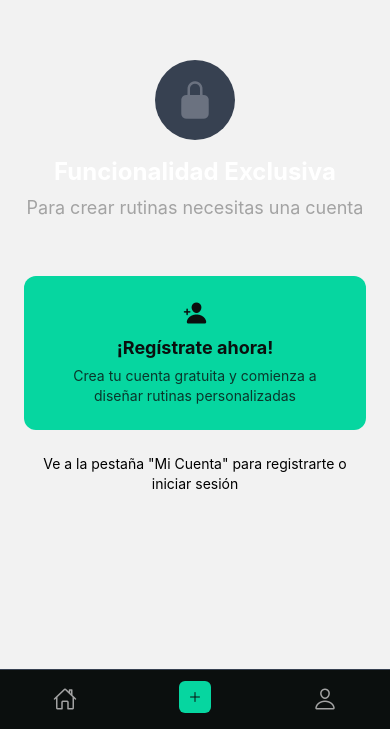
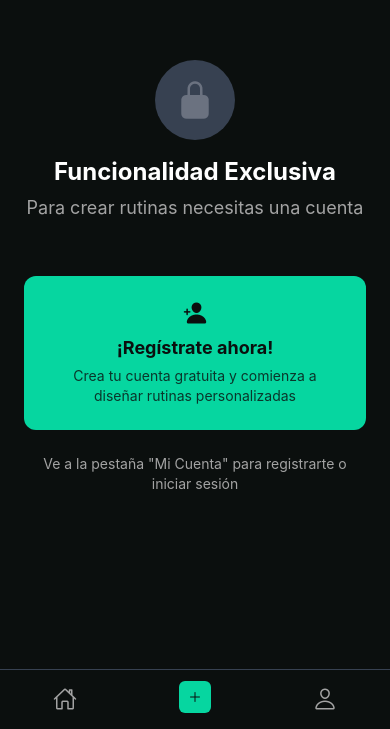
Before and after one commit to camilorc/routine-app-gym, a React Native app: screen /Create in a window 390 px wide. Shown: the part 115-844 px from the top of the page. Built offline with nearby package versions, Linux system fonts and the light colour scheme.

Commit message:
Corregir visibilidad de textos en todos los temas - Reemplazar clases hardcodeadas por estilos dinámicos

```diff
--- a/screens/CreateRoutineScreen.js
+++ b/screens/CreateRoutineScreen.js
@@ -20,7 +20,7 @@ export default function CreateRoutineScreen({ navigation }) {
   };
 
   return (
-    <SafeAreaView className={containerStyles.screen}>
+    <SafeAreaView className={containerStyles.screen} style={{ backgroundColor: colors.background.primary }}>
       {user ? (
         // Usuario logueado - Formulario de crear rutina
         <ScrollView className="flex-1 px-6 pt-6">
@@ -32,7 +32,7 @@ export default function CreateRoutineScreen({ navigation }) {
 
           {/* Input Nombre de la rutina */}
           <View className={inputStyles.base.container}>
-            <Text className={inputStyles.base.label}>
+            <Text className="text-sm font-medium mb-2" style={{ color: colors.text.secondary }}>
               Nombre de la rutina
             </Text>
             <TextInput
@@ -47,7 +47,7 @@ export default function CreateRoutineScreen({ navigation }) {
 
           {/* TextArea Descripción */}
           <View className={inputStyles.textarea.container}>
-            <Text className={inputStyles.textarea.label}>
+            <Text className="text-sm font-medium mb-2" style={{ color: colors.text.secondary }}>
               Descripción
             </Text>
             <TextInput
@@ -80,7 +80,7 @@ export default function CreateRoutineScreen({ navigation }) {
               <Text className="text-base font-semibold mb-1" style={{ color: colors.text.primary }}>
                 Añadir Ejercicios
               </Text>
-              <Text className={`text-sm text-center ${textStyles.bodySecondary}`}>
+              <Text className="text-sm text-center" style={{ color: colors.text.secondary }}>
                 Comienza a construir tu rutina añadiendo ejercicios.
               </Text>
             </TouchableOpacity>
@@ -124,7 +124,7 @@ export default function CreateRoutineScreen({ navigation }) {
             </View>
           </View>
 
-          <Text className={`text-sm text-center mt-6 px-4 ${textStyles.bodySecondary}`}>
+          <Text className="text-sm text-center mt-6 px-4" style={{ color: colors.text.secondary }}>
             Ve a la pestaña "Mi Cuenta" para registrarte o iniciar sesión
           </Text>
         </View>
--- a/screens/HomeScreen.js
+++ b/screens/HomeScreen.js
@@ -19,7 +19,7 @@ export default function HomeScreen() {
 
   if (loading) {
     return (
-      <SafeAreaView className={containerStyles.screen}>
+      <SafeAreaView className={containerStyles.screen} style={{ backgroundColor: colors.background.primary }}>
         <View className="flex-1 justify-center items-center">
           <Text className={textStyles.body}>Cargando...</Text>
         </View>
@@ -28,7 +28,7 @@ export default function HomeScreen() {
   }
 
   return (
-    <SafeAreaView className={containerStyles.screen}>
+    <SafeAreaView className={containerStyles.screen} style={{ backgroundColor: colors.background.primary }}>
       <View className="flex-1 justify-center items-center px-6">
         <View className="max-w-sm w-full">
           {user ? (
@@ -39,7 +39,7 @@ export default function HomeScreen() {
               <Text className="text-xl text-center mb-6 font-medium" style={{ color: colors.accent.primary }}>
                 {getUserDisplayName()}
               </Text>
-              <Text className={`text-base text-center leading-6 ${textStyles.bodySecondary}`}>
+              <Text className="text-base text-center leading-6" style={{ color: colors.text.secondary }}>
                 Nos alegra tenerte de vuelta. Explora todas las funcionalidades disponibles en tu cuenta.
               </Text>
             </View>
@@ -48,10 +48,10 @@ export default function HomeScreen() {
               <Text className="text-3xl font-light text-center mb-4" style={{ color: colors.text.primary }}>
                 ¡Bienvenido!
               </Text>
-              <Text className={`text-base text-center leading-6 mb-6 ${textStyles.bodySecondary}`}>
+              <Text className="text-base text-center leading-6 mb-6" style={{ color: colors.text.secondary }}>
                 Descubre una experiencia única y personalizada.
               </Text>
-              <Text className={`text-sm text-center ${textStyles.bodySecondary}`}>
+              <Text className="text-sm text-center" style={{ color: colors.text.secondary }}>
                 Inicia sesión en la pestaña "Mi Cuenta" para acceder a todas las funcionalidades.
               </Text>
             </View>
--- a/screens/auth/ProfileScreen.js
+++ b/screens/auth/ProfileScreen.js
@@ -42,7 +42,7 @@ export default function ProfileScreen() {
   };
 
   return (
-    <SafeAreaView className={containerStyles.screen}>
+    <SafeAreaView className={containerStyles.screen} style={{ backgroundColor: colors.background.primary }}>
       <ScrollView className="flex-1">
         <View className="flex-1 px-6 py-8">
           {/* Header */}
@@ -64,10 +64,10 @@ export default function ProfileScreen() {
                 borderColor: colors.border.secondary
               }}
             >
-              <Text className={textStyles.label}>
+              <Text className="text-sm font-medium mb-1" style={{ color: colors.text.secondary }}>
                 Email
               </Text>
-              <Text className={textStyles.body}>
+              <Text className="text-base" style={{ color: colors.text.primary }}>
                 {user.email}
               </Text>
             </View>
@@ -80,10 +80,10 @@ export default function ProfileScreen() {
                   borderColor: colors.border.secondary
                 }}
               >
-                <Text className={textStyles.label}>
+                <Text className="text-sm font-medium mb-1" style={{ color: colors.text.secondary }}>
                   Nombre
                 </Text>
-                <Text className={textStyles.body}>
+                <Text className="text-base" style={{ color: colors.text.primary }}>
                   {user.user_metadata.full_name}
                 </Text>
               </View>
@@ -97,10 +97,10 @@ export default function ProfileScreen() {
                   borderColor: colors.border.secondary
                 }}
               >
-                <Text className={textStyles.label}>
+                <Text className="text-sm font-medium mb-1" style={{ color: colors.text.secondary }}>
                   Último inicio de sesión
                 </Text>
-                <Text className={textStyles.body}>
+                <Text className="text-base" style={{ color: colors.text.primary }}>
                   {formatDate(user.last_sign_in_at)}
                 </Text>
               </View>
--- a/styles/styleDark/commonStyles.js
+++ b/styles/styleDark/commonStyles.js
@@ -93,8 +93,8 @@ export const inputStyles = {
 
 // Estilos de contenedores
 export const containerStyles = {
-  // Pantalla completa
-  screen: 'flex-1 bg-[#0B0F0E]',
+  // Pantalla completa (sin color de fondo - se aplica con style)
+  screen: 'flex-1',
 
   // Contenedor con padding
   content: 'flex-1 px-6 py-8',
--- a/styles/styleLight/commonStyles.js
+++ b/styles/styleLight/commonStyles.js
@@ -93,8 +93,8 @@ export const inputStyles = {
 
 // Estilos de contenedores
 export const containerStyles = {
-  // Pantalla completa
-  screen: 'flex-1 bg-[#F9FAFB]',
+  // Pantalla completa (sin color de fondo - se aplica con style)
+  screen: 'flex-1',
 
   // Contenedor con padding
   content: 'flex-1 px-6 py-8',
```
